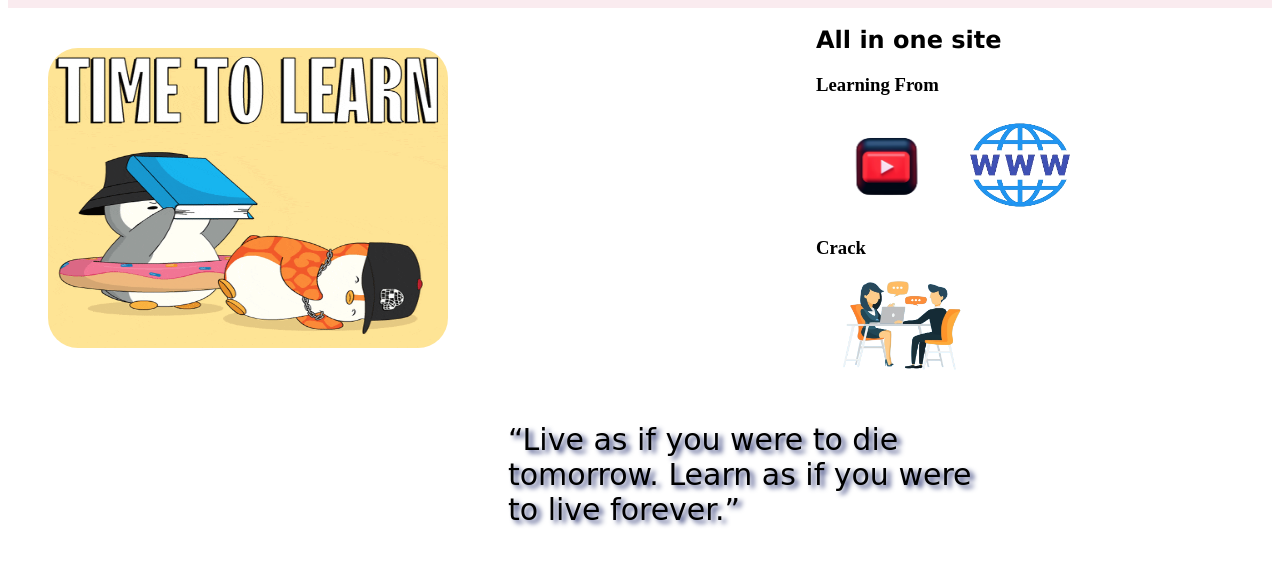
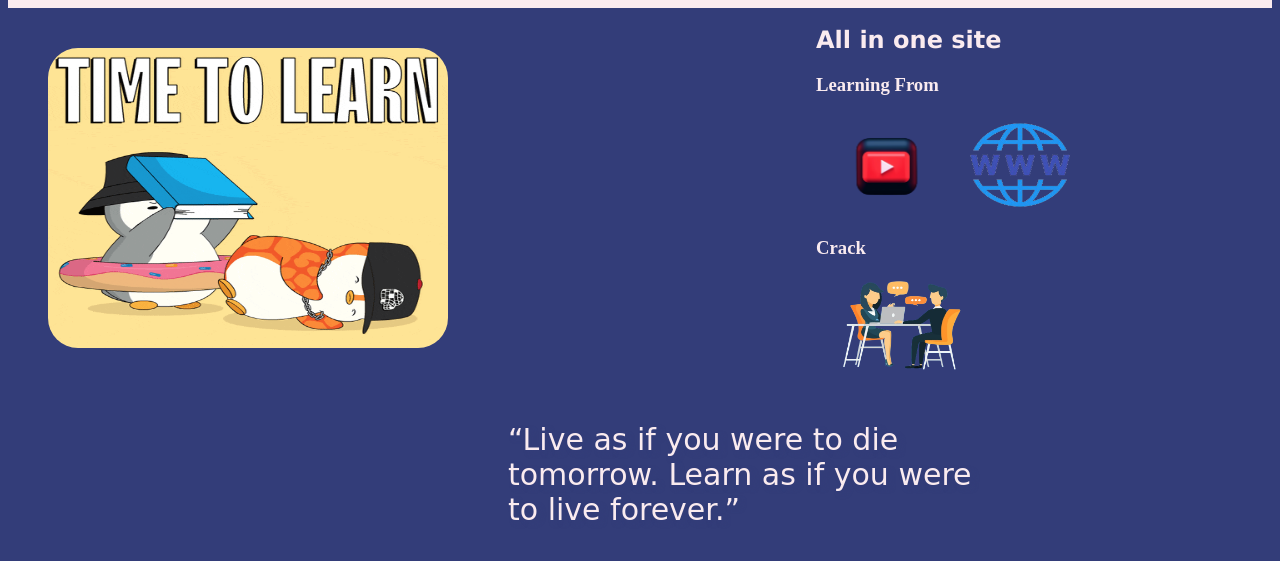
Before and after one commit to Dharsan8/AspireSystem-Coe-Training, a plain HTML site: page front/index.html in a window 1280 px wide. Shown: the part 84-645 px from the top of the page. Drawn offline with Linux system fonts and the light colour scheme.

Commit message:
style changed

```diff
--- a/front/index.html
+++ b/front/index.html
@@ -27,7 +27,7 @@
             <h4>Mahatma Gandhi...</h4>
         </div>
 
-        <div class="site">
+        <div class="site" style="color: #FAEBEFFF;">
             <h2 style="font-family:'Lucida Sans', 'Lucida Sans Regular', 'Lucida Grande', 'Lucida Sans Unicode', Geneva, Verdana, sans-serif;">All in one site</h2>
             <h3>Learning From</h3>
             <img src="../images3.png" alt="" width="140px" height="100px">
--- a/front/style.css
+++ b/front/style.css
@@ -40,6 +40,7 @@ li a{
 }
 .quotes p{
     text-shadow: 4px 3px 5px #333D79FF;
+    color: #FAEBEFFF;
 }
 
 .site{
@@ -49,3 +50,8 @@ li a{
     top: 0;
     right: 0;
 }
+
+body{
+    background-color:#333D79FF;
+    opacity: 2;
+}
```
